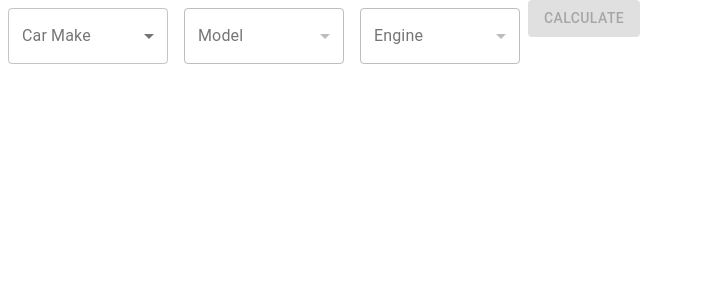
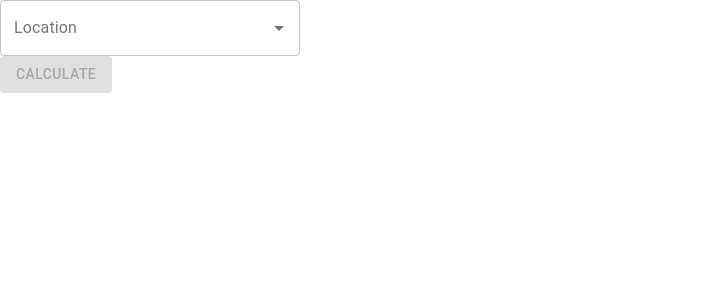
Before and after one commit to perrinjack/Coranavirus-Portal, a React (Create React App) app: page / in a window 1280 px wide. Shown: the top 300 px of the page, without its empty margins (0-703 px from the left). Built offline with nearby package versions, Linux system fonts and the light colour scheme.

Commit message:
results route added

```diff
--- a/src/Form.js
+++ b/src/Form.js
@@ -1,114 +1,53 @@
 import React from 'react';
 import './App.css';
 import { makeStyles } from '@material-ui/core/styles';
-import InputLabel from '@material-ui/core/InputLabel';
-import MenuItem from '@material-ui/core/MenuItem';
-import FormControl from '@material-ui/core/FormControl';
-import Select from '@material-ui/core/Select';
 import Button from '@material-ui/core/Button';
-
-const useStyles = makeStyles((theme) => ({
-  formControl: {
-    margin: theme.spacing(1),
-    minWidth: 160,
-    color: 'red',
-  },
-  selectEmpty: {
-    marginTop: theme.spacing(6),
-  },
-}));
+import TextField from '@material-ui/core/TextField';
+import Autocomplete from '@material-ui/lab/Autocomplete';
+import { useHistory } from 'react-router-dom';
 
 function Form() {
-  const classes = useStyles();
-  const [make, setMake] = React.useState('');
-  const [model, setModel] = React.useState('');
-  const [modelList, setModelList] = React.useState([]);
-  const [engine, setEngine] = React.useState('');
-  const [engineDisabled, setEngineDisabled] = React.useState(true);
-  const [modelDisabled, setModelDisabled] = React.useState(true);
+  const history = useHistory();
+
+  const [place, setPlace] = React.useState('');
   const [buttonDisabled, setButtonDisabled] = React.useState(true);
-  const databaseMakes = ['Audi', 'BMW', 'Tesla'];
-  const databaseModels = {
-    Audi: ['TT', 'Q'],
-    BMW: ['2 series', '3 Series', '4 series', '1 Series'],
-    Tesla: ['Model X'],
-  };
-  const engineList = ['2.0'];
 
   const handleChangeMake = (event) => {
-    setMake(event.target.value);
-    setModelList(databaseModels[event.target.value]);
-    setModel('');
-    setEngine('');
-    setModelDisabled(false);
-    setEngineDisabled(true);
-    setButtonDisabled(true);
+    setPlace(event.target.value);
+    setButtonDisabled(!buttonDisabled);
   };
 
-  const handleChangeModel = (event) => {
-    setModel(event.target.value);
-    setEngine('');
-    setEngineDisabled(false);
-  };
-
-  const handleChangeEngine = (event) => {
-    setEngine(event.target.value);
-    setButtonDisabled(false);
+  const handleCalculateClick = () => {
+    history.push('/results');
   };
 
   return (
     <div>
-      <FormControl variant="outlined" className={classes.formControl}>
-        <InputLabel id="demo-simple-select-outlined-label">Car Make</InputLabel>
-        <Select
-          labelId="demo-simple-select-outlined-label"
-          id="demo-simple-select-outlined"
-          value={make}
-          onChange={handleChangeMake}
-          label="Car Make"
-        >
-          {databaseMakes.map((x) => (
-            <MenuItem value={x}>{x}</MenuItem>
-          ))}
-        </Select>
-      </FormControl>
+      <Autocomplete
+        id="combo-box-demo"
+        options={locations}
+        getOptionLabel={(option) => `${option.town}, ${option.country} `}
+        style={{ width: 300 }}
+        onChange={handleChangeMake}
+        renderInput={(params) => (
+          <TextField {...params} label="Location" variant="outlined" />
+        )}
+      />
 
-      <FormControl variant="outlined" className={classes.formControl}>
-        <InputLabel id="demo-simple-select-outlined-label">Model</InputLabel>
-        <Select
-          labelId="demo-simple-select-outlined-label"
-          id="demo-simple-select-outlined"
-          value={model}
-          onChange={handleChangeModel}
-          label="Car Model"
-          disabled={modelDisabled}
-        >
-          {modelList.map((x) => (
-            <MenuItem value={x}>{x}</MenuItem>
-          ))}
-        </Select>
-      </FormControl>
-
-      <FormControl variant="outlined" className={classes.formControl}>
-        <InputLabel id="demo-simple-select-outlined-label">Engine</InputLabel>
-        <Select
-          labelId="demo-simple-select-outlined-label"
-          id="demo-simple-select-outlined"
-          value={engine}
-          onChange={handleChangeEngine}
-          label="Engine"
-          disabled={engineDisabled}
-        >
-          {engineList.map((x) => (
-            <MenuItem value={x}>{x}</MenuItem>
-          ))}
-        </Select>
-      </FormControl>
-      <Button variant="contained" disabled={buttonDisabled}>
+      <Button
+        variant="contained"
+        disabled={buttonDisabled}
+        onClick={handleCalculateClick}
+      >
         Calculate
       </Button>
     </div>
   );
 }
 
+const locations = [
+  { town: 'St Albans', country: 'England' },
+  { town: 'Harpenden', country: 'England' },
+];
+
 export default Form;
```
